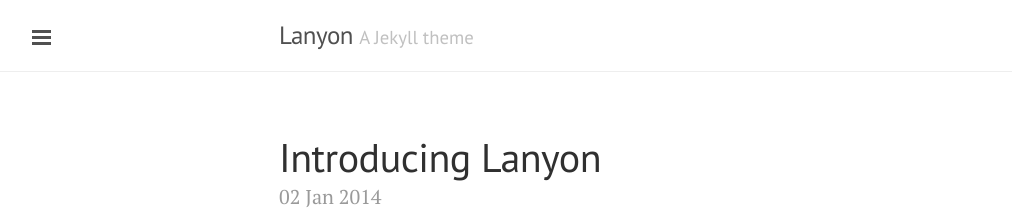
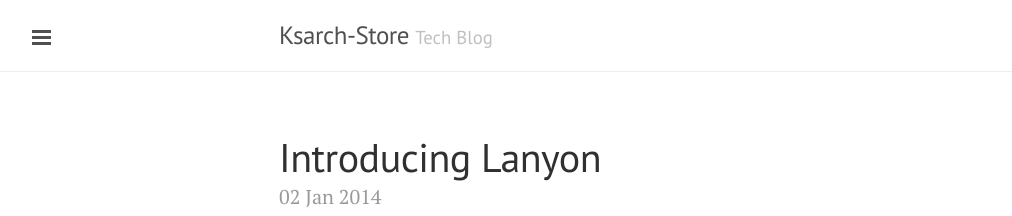
Before and after one commit to ksarch-saas/ksarch-saas.github.io, a Jekyll site: the page built from index.html, in a window 1280 px wide and 900 px high. Shown: the top 216 px of the window, without its empty margins (1-1013 px from the left). Built offline with Jekyll 4.4.1, drawn with Linux system fonts in a browser that asks for light colours; Markdown is read by kramdown in place of the engine named in the settings; the list of posts is cut into pages by our own code.

Commit message:
update conf

```diff
--- a/_config.yml
+++ b/_config.yml
@@ -6,15 +6,15 @@
 permalink:        pretty
 
 # Setup
-title:            Lanyon
-tagline:          'A Jekyll theme'
+title:            Ksarch-Store
+tagline:          'Tech Blog'
 description:      'A reserved <a href="http://jekyllrb.com" target="_blank">Jekyll</a> theme that places the utmost gravity on content with a hidden drawer. Made by <a href="https://twitter.com/mdo" target="_blank">@mdo</a>.'
-url:              http://lanyon.getpoole.com
+url:              http://ksarch-store.github.io
 paginate:         5
 
 author:
-  name:           'Mark Otto'
-  url:            https://twitter.com/mdo
+  name:           'Ksarch-Store'
+  url:            https://twitter.com/ksarch-store
 
 # Custom vars
 version:          1.0.0
```
